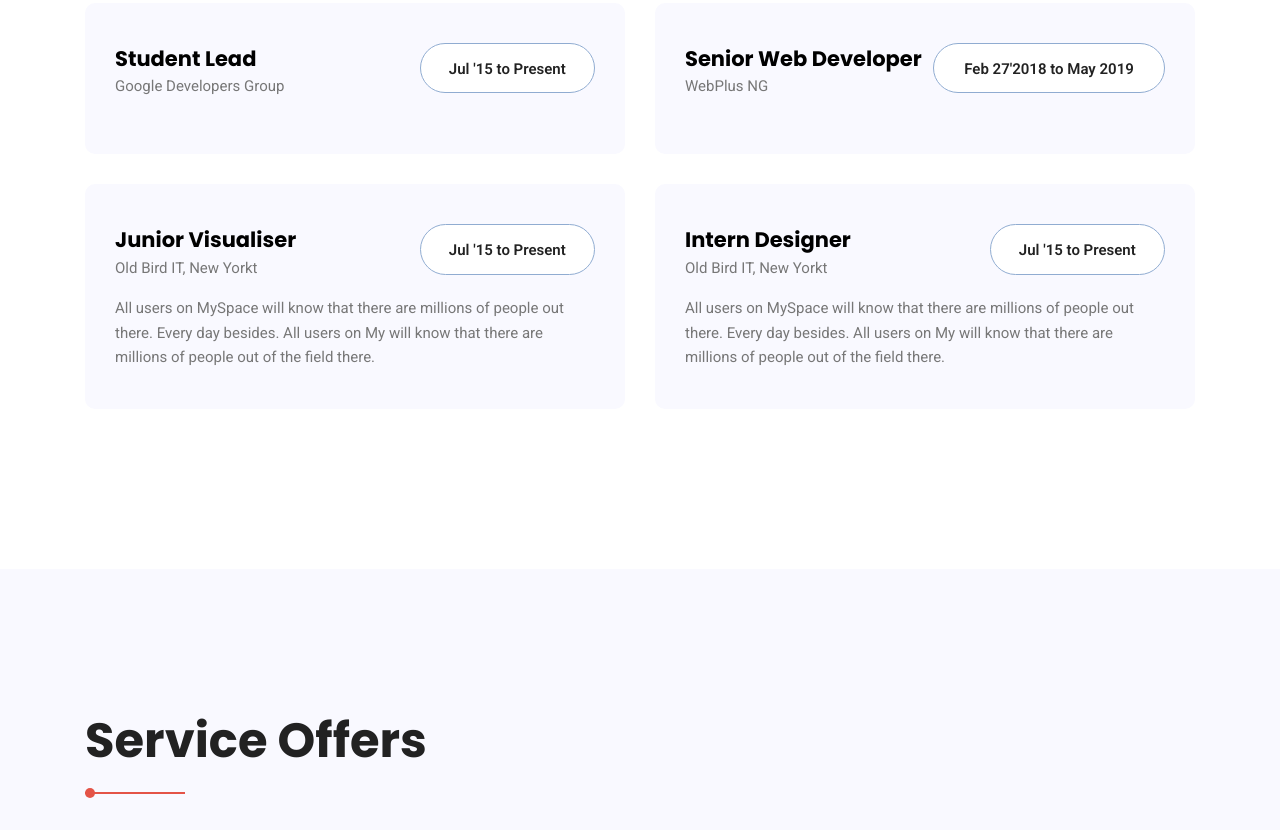
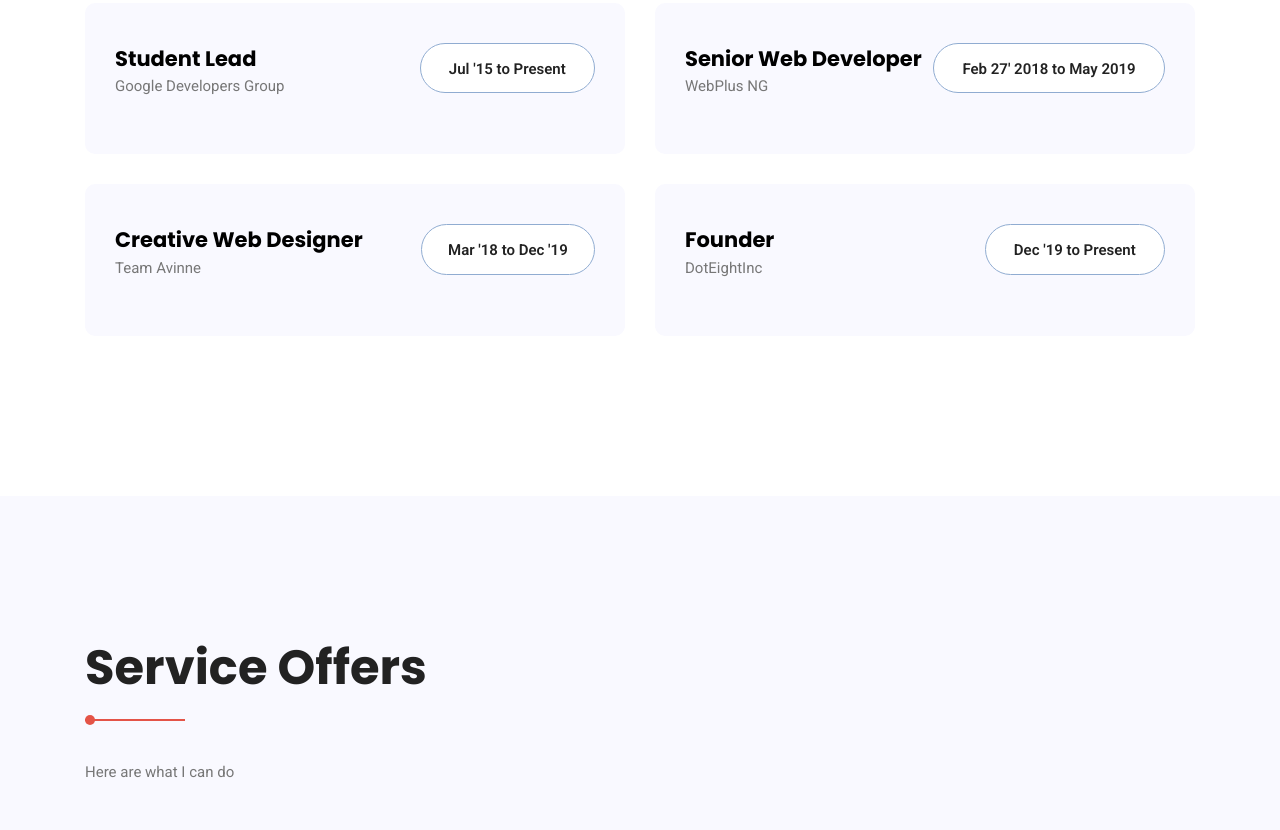
Before and after one commit to thegrtnx/iamprodigy, a plain HTML site: page index.html in a window 1280 px wide. Shown: the part 2975-3805 px from the top of the page. Drawn offline with nearby package versions, Linux system fonts and the light colour scheme; some packages are replaced by stand-ins of ours.

Commit message:
Update index.html

```diff
--- a/index.html
+++ b/index.html
@@ -322,7 +322,7 @@
 								<p>WebPlus NG</p>
 							</div>
 							<div class="top-right">
-								<a href="#job" class="primary-btn" data-text="Feb 27'2018 to May 2019">
+								<a href="#job" class="primary-btn" data-text="Feb 27' 2018 to May 2019">
 									<span>F</span><span>e</span><span>b</span>
 									<span>2</span><span>7</span>
 									<span>'</span><span>2</span><span>0</span>
@@ -340,22 +340,19 @@
 					<div class="single-job">
 						<div class="top-sec d-flex justify-content-between">
 							<div class="top-left">
-								<h4>Junior Visualiser</h4>
-								<p>Old Bird IT, New Yorkt</p>
+								<h4>Creative Web Designer</h4>
+								<p>Team Avinne</p>
 							</div>
 							<div class="top-right">
-								<a href="#" class="primary-btn" data-text="Jul '15 to Present">
-									<span>J</span><span>u</span><span>l</span>
-									<span>'</span><span>1</span><span>5</span>
+								<a href="#job" class="primary-btn" data-text="Mar '18 to Dec '19">
+									<span>M</span><span>a</span><span>r</span>
+									<span>'</span><span>1</span><span>8</span>
 									<span>t</span><span>o</span>
-									<span>P</span><span>r</span><span>e</span><span>s</span><span>e</span><span>n</span><span>t</span>
+									<span>D</span><span>e</span><span>c</span><span></span><span>'</span><span>1</span><span>9</span>
 								</a>
 							</div>
 						</div>
-						<div class="bottom-sec wow fadeIn" data-wow-duration="2s" data-wow-delay="0.4s">
-							All users on MySpace will know that there are millions of people out there. Every day besides. All users on My will know
-							that there are millions of people out of the field there.
-						</div>
+
 					</div>
 				</div>
 
@@ -363,22 +360,19 @@
 					<div class="single-job">
 						<div class="top-sec d-flex justify-content-between">
 							<div class="top-left">
-								<h4>Intern Designer</h4>
-								<p>Old Bird IT, New Yorkt</p>
+								<h4>Founder</h4>
+								<p>DotEightInc</p>
 							</div>
 							<div class="top-right">
-								<a href="#" class="primary-btn" data-text="Jul '15 to Present">
-									<span>J</span><span>u</span><span>l</span>
-									<span>'</span><span>1</span><span>5</span>
+								<a href="#job" class="primary-btn" data-text="Dec '19 to Present">
+									<span>D</span><span>e</span><span>c</span>
+									<span>'</span><span>1</span><span>9</span>
 									<span>t</span><span>o</span>
 									<span>P</span><span>r</span><span>e</span><span>s</span><span>e</span><span>n</span><span>t</span>
 								</a>
 							</div>
 						</div>
-						<div class="bottom-sec wow fadeIn" data-wow-duration="2s" data-wow-delay="0.6s">
-							All users on MySpace will know that there are millions of people out there. Every day besides. All users on My will know
-							that there are millions of people out of the field there.
-						</div>
+
 					</div>
 				</div>
 			</div>
```
